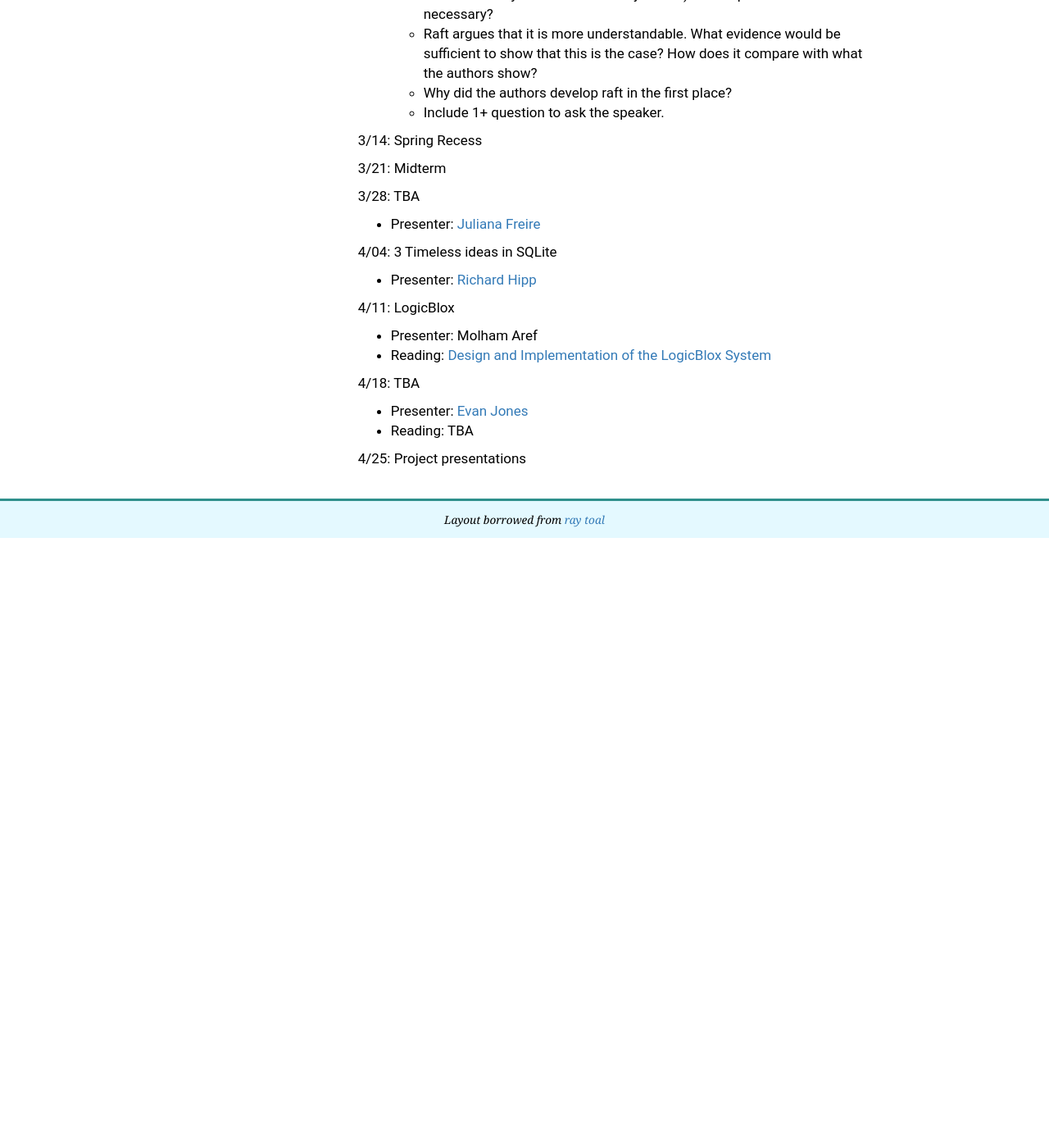
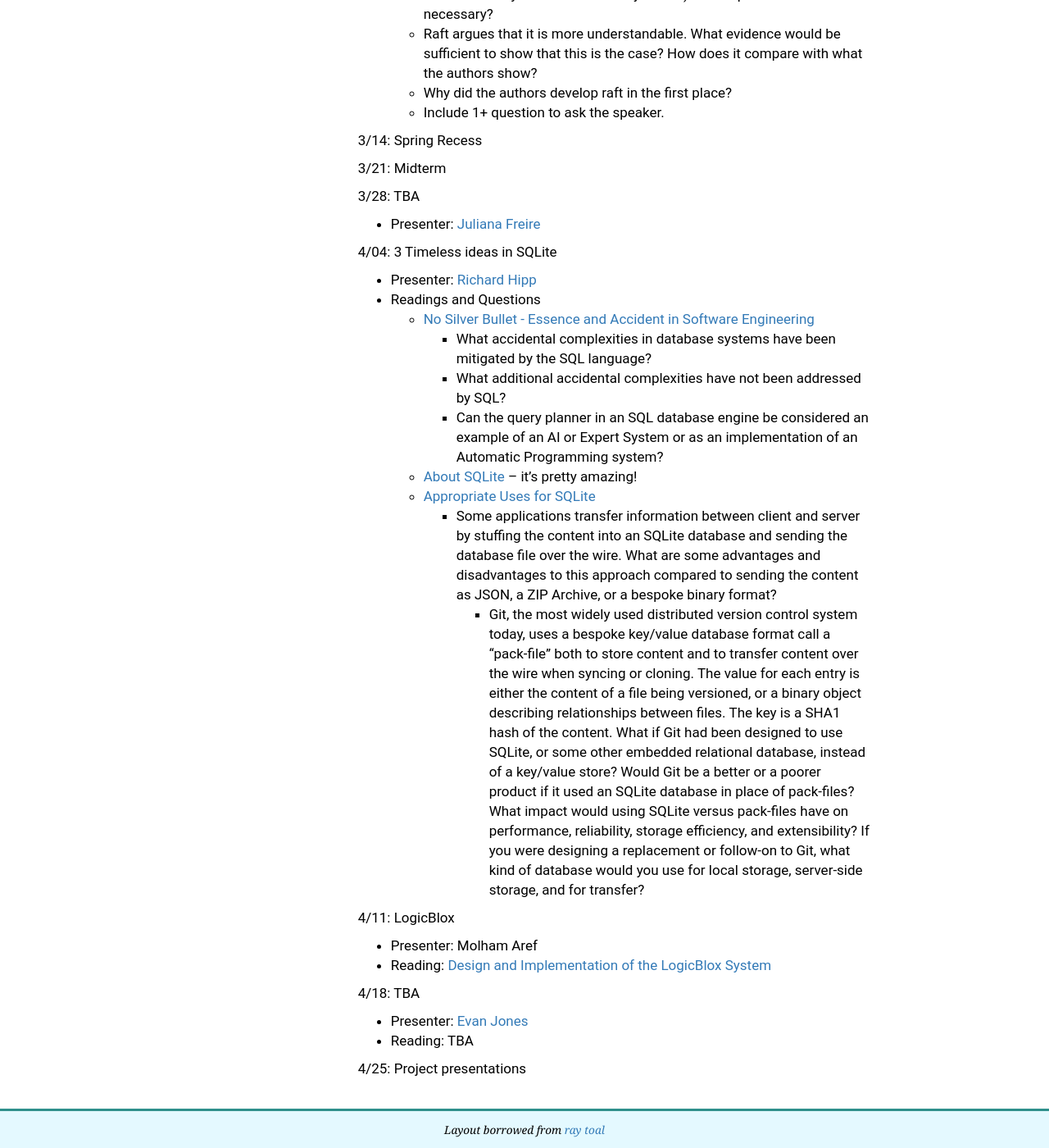
Before and after one commit to columbiadb/columbiadb.github.io, a Jekyll site: the page built from index.md, in a window 1280 px wide and 1400 px high, scrolled down 3180 px. Shown: the whole window at 82% size. Built offline with Jekyll 4.4.1, drawn with Linux system fonts in a browser that asks for light colours; before the commit the page ends 3836 px from its top, so only the background shows below that.

Commit message:
lazy commit msg

```diff
--- a/index.md
+++ b/index.md
@@ -124,6 +124,32 @@
 
 4/04: 3 Timeless ideas in SQLite
 * Presenter: [Richard Hipp](https://en.m.wikipedia.org/wiki/D._Richard_Hipp)
+* Readings and Questions
+  * [No Silver Bullet - Essence and Accident in Software Engineering](http://worrydream.com/refs/Brooks-NoSilverBullet.pdf)
+    *  What accidental complexities in database systems have been mitigated by the SQL language?
+    *  What additional accidental complexities have not been addressed by SQL?
+    *  Can the query planner in an SQL database engine be considered an example of an AI or Expert System or as an implementation of an Automatic Programming system?
+  * [About SQLite](https://sqlite.org/about.html)  -- it's pretty amazing!
+  * [Appropriate Uses for SQLite](https://sqlite.org/whentouse.html)
+    * Some applications transfer information between client and server by
+      stuffing the content into an SQLite database and sending the database
+      file over the wire. What are some advantages and disadvantages to
+      this approach compared to sending the content as JSON, a ZIP Archive,
+      or a bespoke binary format?
+		*  Git, the most widely used distributed version control system today,
+   	   uses a bespoke key/value database format call a "pack-file" both
+   	   to store content and to transfer content over the wire when syncing
+   	   or cloning. The value for each entry is either the content of a file
+   	   being versioned, or a binary object describing relationships between
+   	   files. The key is a SHA1 hash of the content. What if Git had been
+   	   designed to use SQLite, or some other embedded relational database,
+   	   instead of a key/value store? Would Git be a better or a poorer product
+   	   if it used an SQLite database in place of pack-files? What
+   	   impact would using SQLite versus pack-files have on performance,
+   	   reliability, storage efficiency, and extensibility? If you were
+   	   designing a replacement or follow-on to Git, what kind of database
+   	   would you use for local storage, server-side storage, and for transfer?
+
 
 
 4/11: LogicBlox
```
Also changed, not shown: lec2_crowds.md (deleted, +0 -77 lines).
